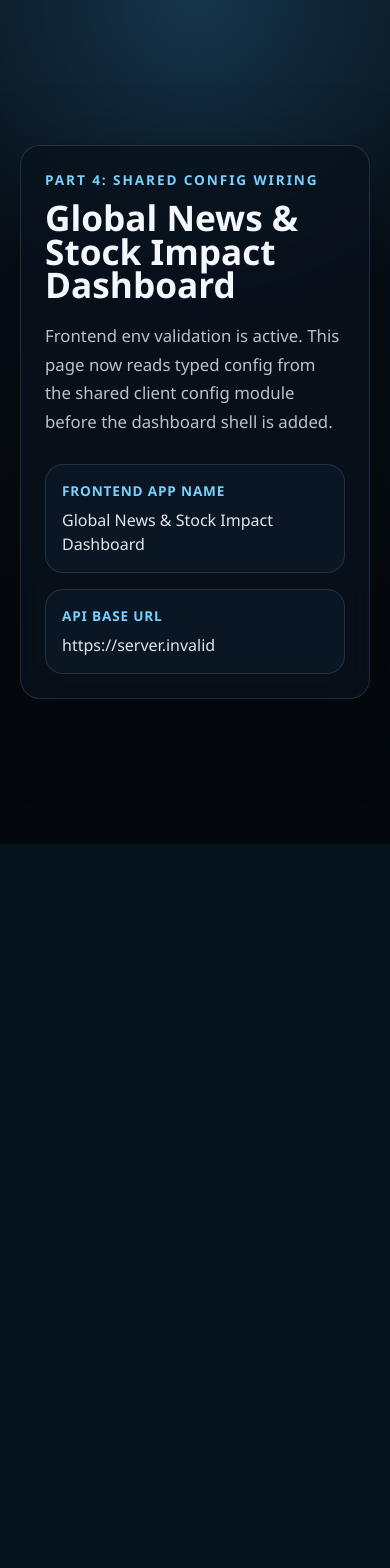
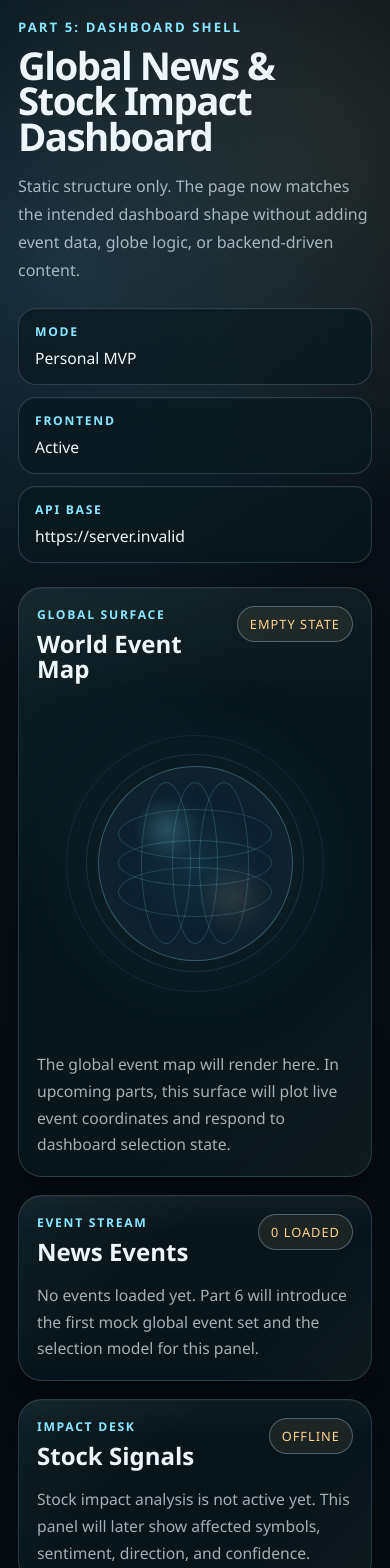
Before and after one commit to iampratt/sentra, a Next.js app: page / in a window 390 px wide. Shown: the top 1568 px of the page. Before the commit the page ends 844 px from the top, so only its background shows below. Built offline with nearby package versions, Linux system fonts and the light colour scheme; no server answers.

Commit message:
feat: add responsive dashboard shell with static panel states

```diff
--- a/app/globals.css
+++ b/app/globals.css
@@ -1,9 +1,20 @@
 :root {
   color-scheme: dark;
+  --bg: #071218;
+  --bg-soft: #0d1c24;
+  --panel: rgba(10, 24, 31, 0.76);
+  --panel-strong: rgba(8, 19, 26, 0.94);
+  --line: rgba(179, 226, 255, 0.18);
+  --line-strong: rgba(179, 226, 255, 0.32);
+  --text: #edf6fb;
+  --muted: rgba(221, 236, 245, 0.72);
+  --accent: #87e7ff;
+  --accent-warm: #ffd38f;
+  --shadow: rgba(0, 0, 0, 0.34);
   font-family:
     "Segoe UI", -apple-system, BlinkMacSystemFont, "Helvetica Neue", sans-serif;
-  background: #06131d;
-  color: #f4f7fb;
+  background: var(--bg);
+  color: var(--text);
 }
 
 * {
@@ -19,96 +30,317 @@ body {
 body {
   min-height: 100vh;
   background:
-    radial-gradient(circle at top, rgba(50, 130, 184, 0.32), transparent 38%),
-    linear-gradient(180deg, #081018 0%, #04080d 100%);
+    radial-gradient(circle at 15% 15%, rgba(94, 195, 233, 0.18), transparent 26%),
+    radial-gradient(circle at 85% 8%, rgba(255, 211, 143, 0.1), transparent 22%),
+    linear-gradient(180deg, #081017 0%, #050b10 100%);
 }
 
 a {
   color: inherit;
 }
 
-.page-shell {
-  display: grid;
+.dashboard-shell {
   min-height: 100vh;
-  place-items: center;
-  padding: 32px;
+  padding: 28px;
 }
 
-.hero-card {
-  width: min(720px, 100%);
-  border: 1px solid rgba(169, 201, 255, 0.16);
-  border-radius: 24px;
-  padding: 32px;
-  background: rgba(8, 17, 28, 0.78);
-  box-shadow: 0 24px 80px rgba(0, 0, 0, 0.35);
-  backdrop-filter: blur(14px);
+.dashboard-header {
+  display: flex;
+  justify-content: space-between;
+  align-items: flex-start;
+  gap: 24px;
+  margin: 0 auto 24px;
+  max-width: 1480px;
 }
 
-.eyebrow {
+.kicker {
   margin: 0 0 12px;
-  color: #76d1ff;
-  font-size: 0.85rem;
+  color: var(--accent);
+  font-size: 0.82rem;
+  font-weight: 700;
+  letter-spacing: 0.16em;
+  text-transform: uppercase;
+}
+
+h1 {
+  margin: 0;
+  max-width: 12ch;
+  font-size: clamp(2.4rem, 5vw, 4.8rem);
+  line-height: 0.92;
+  letter-spacing: -0.04em;
+}
+
+.lede {
+  max-width: 64ch;
+  margin: 18px 0 0;
+  color: var(--muted);
+  font-size: 1rem;
+  line-height: 1.75;
+}
+
+.status-strip {
+  display: grid;
+  grid-template-columns: repeat(3, minmax(120px, 1fr));
+  gap: 12px;
+  width: min(520px, 100%);
+  margin: 0;
+}
+
+.status-strip div {
+  border: 1px solid var(--line);
+  border-radius: 18px;
+  padding: 14px 16px;
+  background: rgba(10, 24, 31, 0.72);
+  box-shadow: inset 0 1px 0 rgba(255, 255, 255, 0.03);
+}
+
+.status-strip dt,
+.panel-label {
+  margin: 0 0 8px;
+  color: var(--accent);
+  font-size: 0.76rem;
   font-weight: 700;
   letter-spacing: 0.14em;
   text-transform: uppercase;
 }
 
-h1 {
+.status-strip dd {
   margin: 0;
-  font-size: clamp(2.2rem, 6vw, 4.5rem);
-  line-height: 0.96;
+  color: var(--text);
+  font-size: 0.98rem;
+  line-height: 1.4;
+  overflow-wrap: anywhere;
 }
 
-.description {
-  max-width: 56ch;
-  margin: 20px 0 0;
-  color: rgba(232, 239, 248, 0.8);
-  font-size: 1.05rem;
+.dashboard-grid {
+  display: grid;
+  grid-template-columns: minmax(0, 1.65fr) minmax(280px, 0.9fr) minmax(280px, 0.9fr);
+  grid-template-areas:
+    "globe events stocks"
+    "globe alerts alerts";
+  gap: 18px;
+  max-width: 1480px;
+  margin: 0 auto;
+}
+
+.panel {
+  position: relative;
+  overflow: hidden;
+  border: 1px solid var(--line);
+  border-radius: 28px;
+  padding: 22px;
+  background:
+    linear-gradient(180deg, rgba(255, 255, 255, 0.03), transparent 20%),
+    var(--panel);
+  box-shadow:
+    0 20px 50px var(--shadow),
+    inset 0 1px 0 rgba(255, 255, 255, 0.03);
+}
+
+.panel::before {
+  content: "";
+  position: absolute;
+  inset: 0;
+  background:
+    linear-gradient(135deg, rgba(135, 231, 255, 0.05), transparent 36%),
+    linear-gradient(315deg, rgba(255, 211, 143, 0.03), transparent 30%);
+  pointer-events: none;
+}
+
+.panel-globe {
+  grid-area: globe;
+  min-height: 680px;
+}
+
+.panel-events {
+  grid-area: events;
+}
+
+.panel-stocks {
+  grid-area: stocks;
+}
+
+.panel-alerts {
+  grid-area: alerts;
+}
+
+.panel-head {
+  position: relative;
+  z-index: 1;
+  display: flex;
+  align-items: flex-start;
+  justify-content: space-between;
+  gap: 12px;
+}
+
+h2 {
+  margin: 0;
+  font-size: 1.5rem;
+  line-height: 1.05;
+}
+
+.panel-state {
+  flex-shrink: 0;
+  border: 1px solid var(--line-strong);
+  border-radius: 999px;
+  padding: 8px 12px;
+  color: var(--accent-warm);
+  font-size: 0.8rem;
+  letter-spacing: 0.08em;
+  text-transform: uppercase;
+  background: rgba(255, 211, 143, 0.08);
+}
+
+.panel-copy {
+  position: relative;
+  z-index: 1;
+  max-width: 58ch;
+  margin: 18px 0 0;
+  color: var(--muted);
+  font-size: 0.98rem;
   line-height: 1.7;
 }
 
-.config-grid {
+.globe-stage {
+  position: relative;
+  z-index: 1;
   display: grid;
-  grid-template-columns: repeat(2, minmax(0, 1fr));
-  gap: 16px;
-  margin: 28px 0 0;
+  place-items: center;
+  min-height: 470px;
+  margin-top: 12px;
 }
 
-.config-grid div {
-  border: 1px solid rgba(169, 201, 255, 0.14);
-  border-radius: 18px;
-  padding: 16px;
-  background: rgba(15, 27, 42, 0.72);
+.globe-halo {
+  position: absolute;
+  border-radius: 50%;
+  border: 1px solid rgba(135, 231, 255, 0.12);
 }
 
-.config-grid dt {
-  margin: 0 0 8px;
-  color: #76d1ff;
-  font-size: 0.85rem;
-  font-weight: 700;
-  letter-spacing: 0.06em;
-  text-transform: uppercase;
+.globe-halo-1 {
+  width: min(56vw, 520px);
+  aspect-ratio: 1;
+  background: radial-gradient(circle, rgba(135, 231, 255, 0.07), transparent 65%);
 }
 
-.config-grid dd {
-  margin: 0;
-  color: rgba(244, 247, 251, 0.92);
-  font-size: 1rem;
-  line-height: 1.5;
-  overflow-wrap: anywhere;
+.globe-halo-2 {
+  width: min(66vw, 620px);
+  aspect-ratio: 1;
+  border-color: rgba(135, 231, 255, 0.08);
 }
 
-@media (max-width: 640px) {
-  .page-shell {
-    padding: 20px;
+.globe-core {
+  position: relative;
+  width: min(50vw, 440px);
+  aspect-ratio: 1;
+  border-radius: 50%;
+  border: 1px solid rgba(135, 231, 255, 0.32);
+  background:
+    radial-gradient(circle at 35% 32%, rgba(135, 231, 255, 0.22), transparent 18%),
+    radial-gradient(circle at 70% 68%, rgba(255, 211, 143, 0.12), transparent 20%),
+    radial-gradient(circle at center, rgba(18, 49, 68, 0.9), rgba(8, 19, 26, 0.98));
+  box-shadow:
+    inset 0 0 42px rgba(135, 231, 255, 0.08),
+    0 0 120px rgba(77, 170, 209, 0.12);
+}
+
+.latitude,
+.longitude {
+  position: absolute;
+  border: 1px solid rgba(135, 231, 255, 0.18);
+}
+
+.latitude {
+  left: 10%;
+  right: 10%;
+  border-radius: 50%;
+}
+
+.latitude-1 {
+  top: 22%;
+  bottom: 52%;
+}
+
+.latitude-2 {
+  top: 38%;
+  bottom: 38%;
+}
+
+.latitude-3 {
+  top: 52%;
+  bottom: 22%;
+}
+
+.longitude {
+  top: 8%;
+  bottom: 8%;
+  border-radius: 50%;
+}
+
+.longitude-1 {
+  left: 22%;
+  right: 52%;
+}
+
+.longitude-2 {
+  left: 38%;
+  right: 38%;
+}
+
+.longitude-3 {
+  left: 52%;
+  right: 22%;
+}
+
+@media (max-width: 1180px) {
+  .dashboard-header {
+    flex-direction: column;
   }
 
-  .hero-card {
-    padding: 24px;
-    border-radius: 20px;
+  .status-strip {
+    grid-template-columns: repeat(3, minmax(0, 1fr));
   }
 
-  .config-grid {
+  .dashboard-grid {
+    grid-template-columns: repeat(2, minmax(0, 1fr));
+    grid-template-areas:
+      "globe globe"
+      "events stocks"
+      "alerts alerts";
+  }
+
+  .panel-globe {
+    min-height: 620px;
+  }
+}
+
+@media (max-width: 760px) {
+  .dashboard-shell {
+    padding: 18px;
+  }
+
+  .status-strip,
+  .dashboard-grid {
     grid-template-columns: 1fr;
   }
+
+  .dashboard-grid {
+    grid-template-areas:
+      "globe"
+      "events"
+      "stocks"
+      "alerts";
+  }
+
+  .panel {
+    padding: 18px;
+    border-radius: 24px;
+  }
+
+  .panel-globe {
+    min-height: 540px;
+  }
+
+  .globe-stage {
+    min-height: 340px;
+  }
 }
--- a/app/page.tsx
+++ b/app/page.tsx
@@ -1,27 +1,105 @@
 import { getClientConfig } from "@/lib/config";
+
+const panelCopy = {
+  globe:
+    "The global event map will render here. In upcoming parts, this surface will plot live event coordinates and respond to dashboard selection state.",
+  events:
+    "No events loaded yet. Part 6 will introduce the first mock global event set and the selection model for this panel.",
+  stocks:
+    "Stock impact analysis is not active yet. This panel will later show affected symbols, sentiment, direction, and confidence.",
+  alerts:
+    "Alerting is still empty. High-priority events and major predicted market impact will surface here in later parts.",
+} as const;
 
 export default function HomePage() {
   const config = getClientConfig();
 
   return (
-    <main className="page-shell">
-      <section className="hero-card">
-        <p className="eyebrow">Part 4: Shared Config Wiring</p>
-        <h1>{config.appName}</h1>
-        <p className="description">
-          Frontend env validation is active. This page now reads typed config from the shared
-          client config module before the dashboard shell is added.
-        </p>
-        <dl className="config-grid">
+    <main className="dashboard-shell">
+      <header className="dashboard-header">
+        <div>
+          <p className="kicker">Part 5: Dashboard Shell</p>
+          <h1>{config.appName}</h1>
+          <p className="lede">
+            Static structure only. The page now matches the intended dashboard shape without adding
+            event data, globe logic, or backend-driven content.
+          </p>
+        </div>
+
+        <dl className="status-strip" aria-label="Environment summary">
           <div>
-            <dt>Frontend app name</dt>
-            <dd>{config.appName}</dd>
+            <dt>Mode</dt>
+            <dd>Personal MVP</dd>
           </div>
           <div>
-            <dt>API base URL</dt>
+            <dt>Frontend</dt>
+            <dd>Active</dd>
+          </div>
+          <div>
+            <dt>API Base</dt>
             <dd>{config.apiBaseUrl}</dd>
           </div>
         </dl>
+      </header>
+
+      <section className="dashboard-grid" aria-label="Dashboard shell">
+        <article className="panel panel-globe">
+          <div className="panel-head">
+            <div>
+              <p className="panel-label">Global Surface</p>
+              <h2>World Event Map</h2>
+            </div>
+            <span className="panel-state">Empty State</span>
+          </div>
+
+          <div className="globe-stage" aria-hidden="true">
+            <div className="globe-halo globe-halo-1" />
+            <div className="globe-halo globe-halo-2" />
+            <div className="globe-core">
+              <div className="latitude latitude-1" />
+              <div className="latitude latitude-2" />
+              <div className="latitude latitude-3" />
+              <div className="longitude longitude-1" />
+              <div className="longitude longitude-2" />
+              <div className="longitude longitude-3" />
+            </div>
+          </div>
+
+          <p className="panel-copy">{panelCopy.globe}</p>
+        </article>
+
+        <article className="panel panel-events">
+          <div className="panel-head">
+            <div>
+              <p className="panel-label">Event Stream</p>
+              <h2>News Events</h2>
+            </div>
+            <span className="panel-state">0 Loaded</span>
+          </div>
+          <p className="panel-copy">{panelCopy.events}</p>
+        </article>
+
+        <article className="panel panel-stocks">
+          <div className="panel-head">
+            <div>
+              <p className="panel-label">Impact Desk</p>
+              <h2>Stock Signals</h2>
+            </div>
+            <span className="panel-state">Offline</span>
+          </div>
+          <p className="panel-copy">{panelCopy.stocks}</p>
+        </article>
+
+        <article className="panel panel-alerts">
+          <div className="panel-head">
+            <div>
+              <p className="panel-label">Priority Queue</p>
+              <h2>Alerts</h2>
+            </div>
+            <span className="panel-state">Quiet</span>
+          </div>
+          <p className="panel-copy">{panelCopy.alerts}</p>
+        </article>
       </section>
     </main>
   );
```
